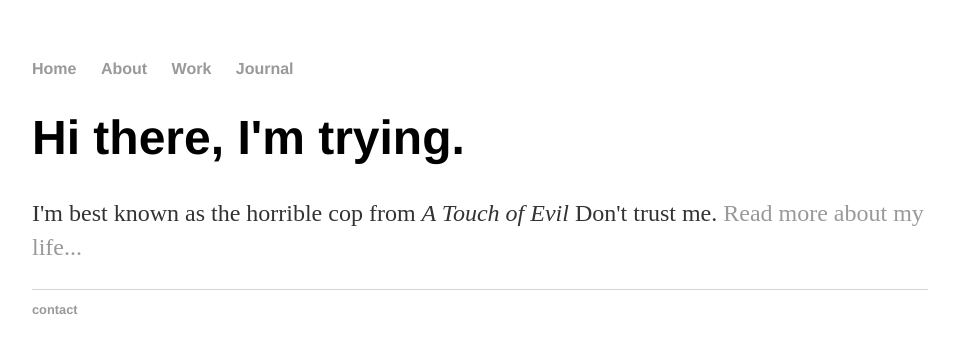
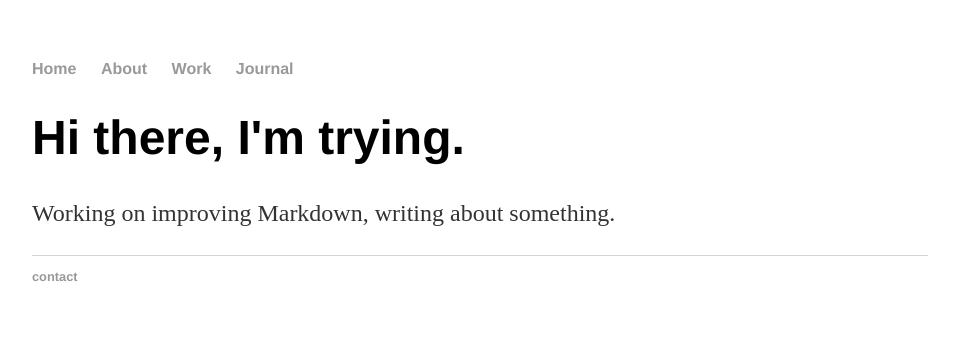
Before and after one commit to zoeakind/zoeakind.github.io, a Jekyll site: the page built from index.html, in a window 1280 px wide. Shown: the top 353 px of the page, without its empty margins (160-1119 px from the left). Built offline with Jekyll 4.4.1, drawn with Linux system fonts in a browser that asks for light colours.

Commit message:
Update index.html

```diff
--- a/index.html
+++ b/index.html
@@ -4,5 +4,5 @@ title: Zoe A. Kind Journal
 ---
 <div class="blurb">
 	<h1>Hi there, I'm trying.</h1>
-	<p>I'm best known as the horrible cop from <em>A Touch of Evil</em> Don't trust me. <a href="/about">Read more about my life...</a></p>
+	<p>Working on improving Markdown, writing about something.</p>
 </div><!-- /.blurb -->
```
